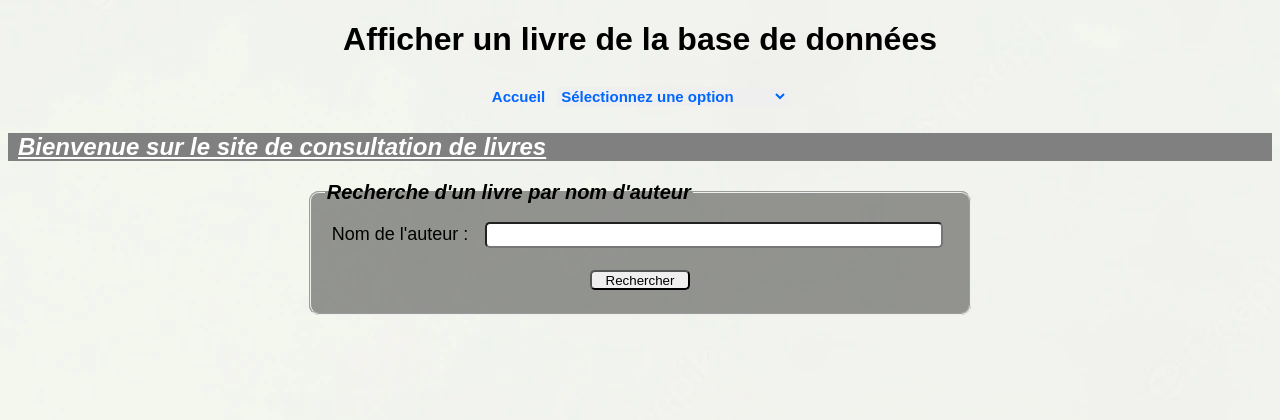
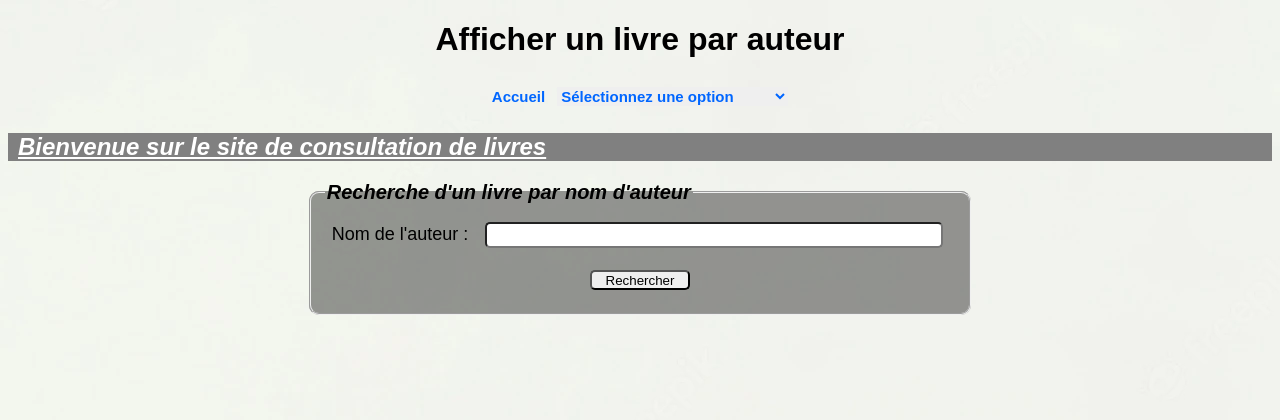
Before and after one commit to Srblx/Online-library-PHP, a PHP site: page /afficherAuteur.php in a window 1280 px wide. Shown: the top 420 px of the page. Run offline with PHP 8.4, Linux system fonts and the light colour scheme.

Commit message:
finition des details

```diff
--- a/acceuil.html
+++ b/acceuil.html
@@ -40,7 +40,7 @@
         left: 45%;
       }
     </style>
-    <h1>Consultation</h1>
+    <h1>Bibliothèque en ligne</h1>
     <div class="btn">
       <table>
         <tr>
--- a/afficherAuteur.php
+++ b/afficherAuteur.php
@@ -83,7 +83,7 @@
             padding: 5px;
         }
     </style>
-    <h1>Afficher un livre de la base de données</h1>
+    <h1>Afficher un livre par auteur</h1>
     <div class="btn">
         <table>
             <tr>
```
